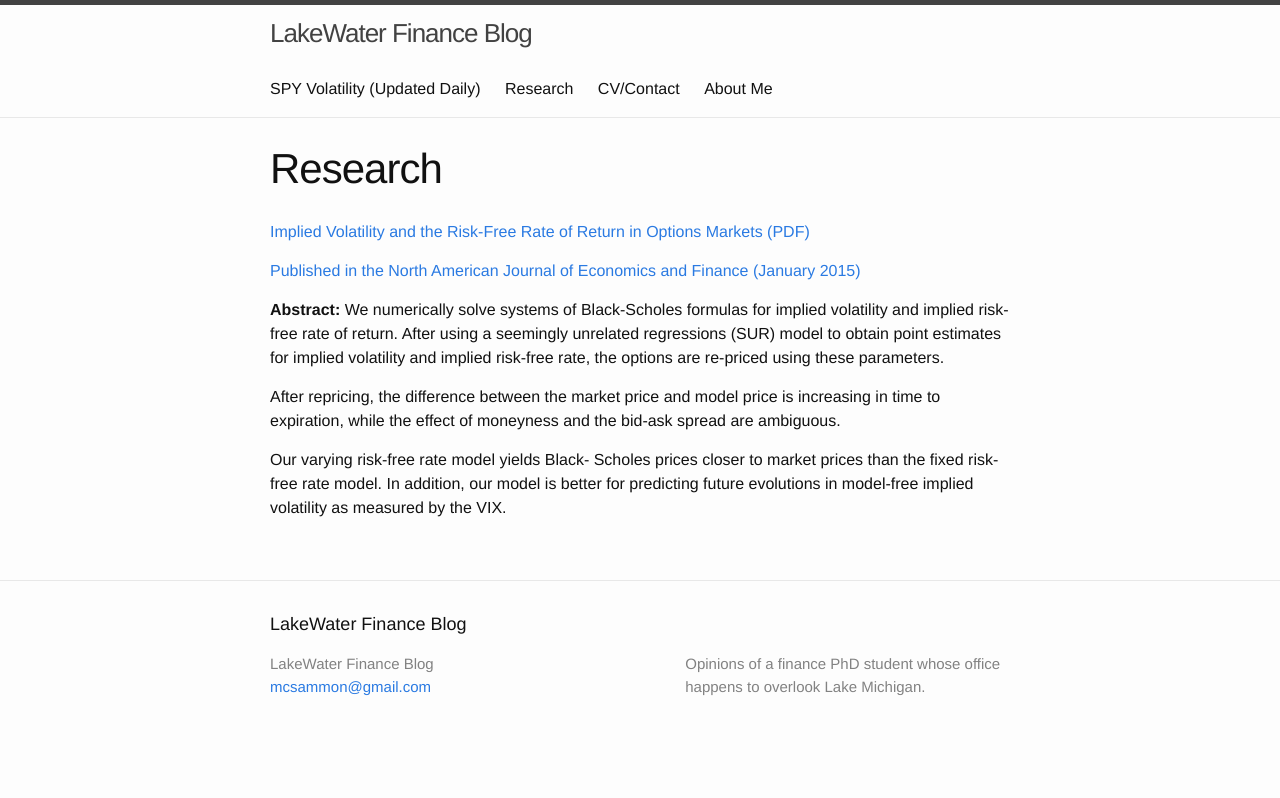
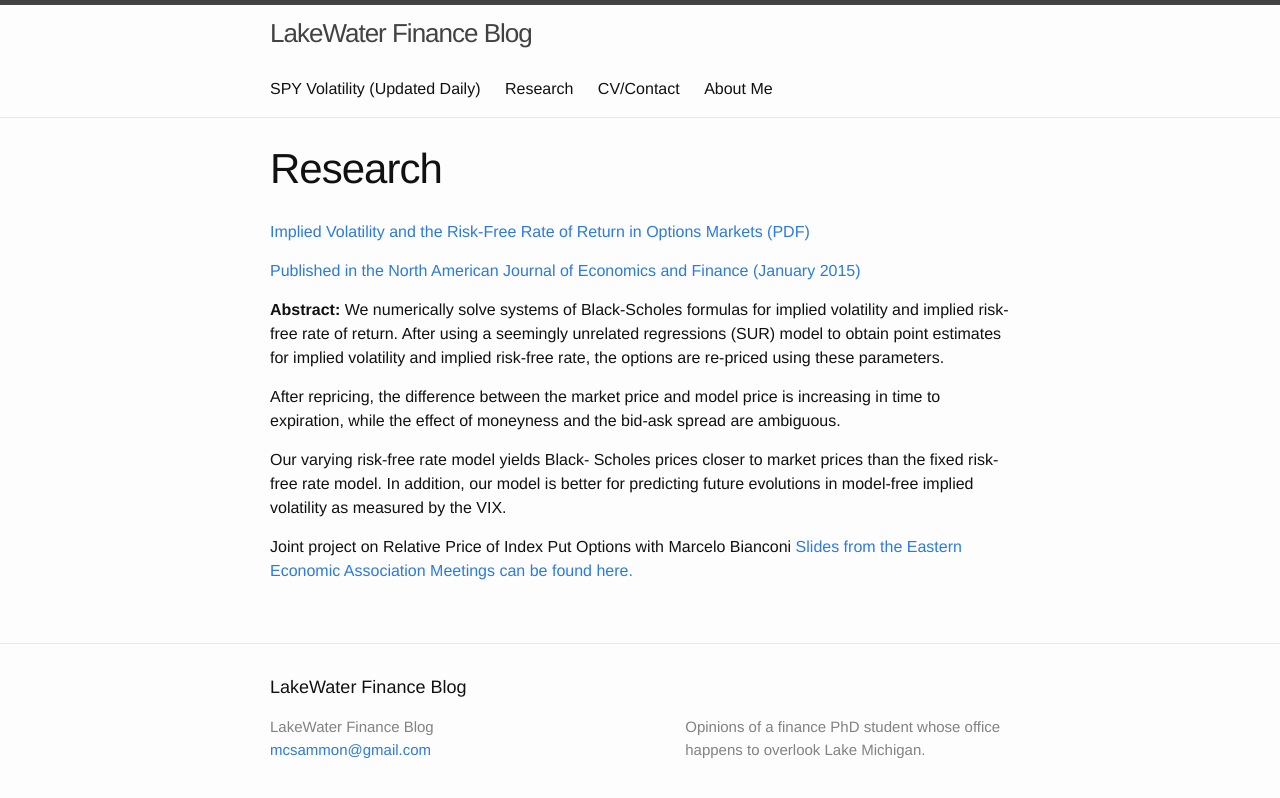
Before and after one commit to mcsammon/mcsammon.github.io, a Jekyll site: the page built from research.md, in a window 1280 px wide. Shown: the top 798 px of the page. Built offline with Jekyll 4.4.1, drawn with Linux system fonts in a browser that asks for light colours.

Commit message:
Move links

```diff
--- a/research.md
+++ b/research.md
@@ -27,3 +27,8 @@ Our varying risk-free rate model yields Black- Scholes prices closer to market
 prices than the fixed risk-free rate model. In addition, our model is better
 for predicting future evolutions in model-free implied volatility as measured
 by the VIX.
+
+Joint project on Relative Price of Index Put Options with Marcelo Bianconi
+  <a href="/images/Relative_Put_Options_slides_3_2_15.pdf" target="_blank">
+    Slides from the Eastern Economic Association Meetings can be found here.
+  </a>
```
Also changed, not shown: spy-options.html (+4 -13 lines).
